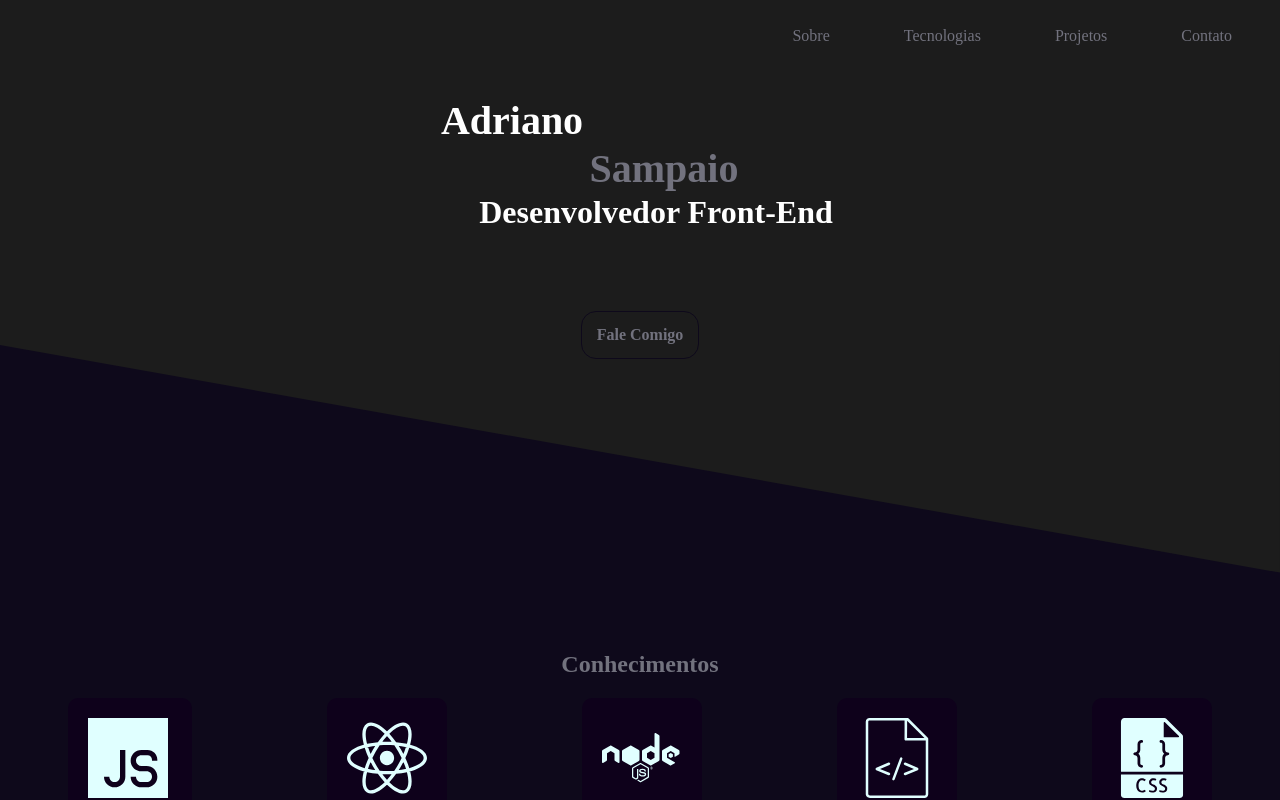
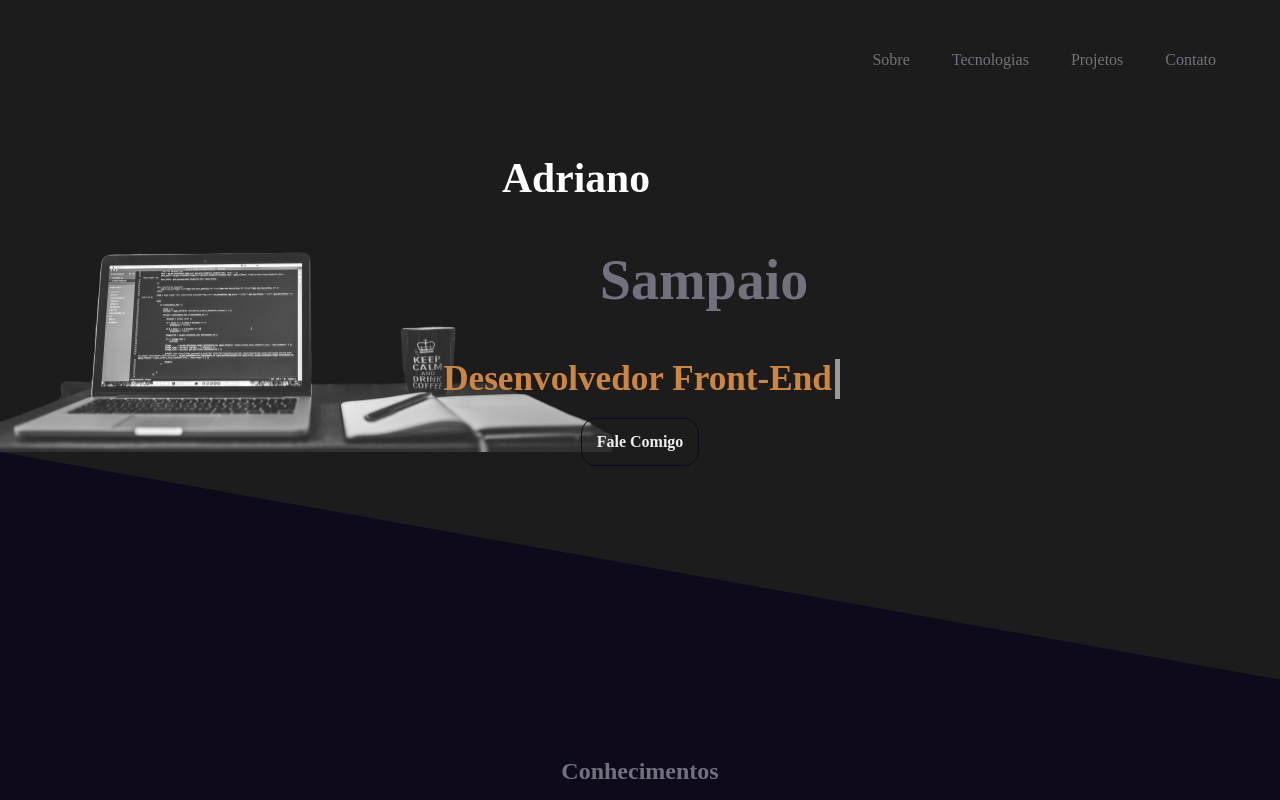
Before and after one commit to adrianodisam/adrianoOficial, a React (Create React App) app: page / in a window 1280 px wide. Shown: the top 800 px of the page. Built offline with nearby package versions, Linux system fonts and the light colour scheme; no server answers.

Commit message:
svg no bottom e animação do botão fale comigo

```diff
--- a/src/Componentes/Banner/Banner.js
+++ b/src/Componentes/Banner/Banner.js
@@ -5,15 +5,20 @@ const Banner = () => {
   return (
     <>
       <section className={styles.banner}>
+        <section>
           <h1>Adriano</h1>
-        <h2>Sampaio</h2>
-        <h3> Desenvolvedor Front-End</h3>
+          <h2>Sampaio </h2>
+          <h3 className="animationpiscar">Desenvolvedor Front-End</h3>
+        </section>
+
+        <div>
           <a
             className={styles.a}
             href="https://www.linkedin.com/in/adriano-silva-sampaio/"
           >
             Fale Comigo
           </a>
+        </div>
       </section>
     </>
   );
--- a/src/Componentes/Banner/Banner.module.css
+++ b/src/Componentes/Banner/Banner.module.css
@@ -1,34 +1,40 @@
 .banner {
-  background: #1c1c1c;
+  display: flex;
+  justify-content: center;
+  position: relative;
+  align-items: center;
+  flex-direction: column;
+  background-color: #1c1c1c;
+  background-image: url(../img/pexels-negative-space-169573-removebg-preview.png);
+  background-repeat: no-repeat;
 }
 
 .banner h1 {
-  position: relative;
-  font-size: 2.5rem;
-  right: 8rem;
-  grid-column-start: 1;
+  margin-right: 8rem;
+  font-size: 2.6rem;
 }
 .banner h2 {
-  position: relative;
-  bottom: 2rem;
-  margin-left: 3rem;
-  font-size: 2.5rem;
+  font-size: 3.5rem;
+  margin-left: 8rem;
   color: #72727e;
 }
 
 .banner h3 {
-  position: relative;
-  bottom: 4rem;
-  left: 1rem;
-  font-size: 2rem;
+  font-size: 2.2em;
+
+  font-weight: bold;
+  color: #cd853f;
+  border-right: 5px solid #eee;
+  white-space: nowrap;
+  overflow: hidden;
 }
-.banner a {
+.banner div a {
   position: relative;
   text-decoration: none;
   padding: 0.9rem;
   font-weight: bolder;
   border-radius: 15px;
-  color: #72727e;
+  color: #eee;
   border: 1px solid #0e091b;
   transition: 1s;
 }
--- a/src/Componentes/Header/Menu.js
+++ b/src/Componentes/Header/Menu.js
@@ -32,7 +32,7 @@ const Menu = () => {
           smooth={true}
           offset={90}
           duration={1000}
-          className={`${mobile ? styles.linkStyle : styles.ulMobileLink}`}
+          className={`${mobile ? styles.linkStyle : styles.ulMobileLink} `}
         >
           Sobre
         </Link>
@@ -43,7 +43,7 @@ const Menu = () => {
           smooth={true}
           offset={90}
           duration={1000}
-          className={`${mobile ? styles.linkStyle : styles.ulMobileLink}`}
+          className={`${mobile ? styles.linkStyle : styles.ulMobileLink} `}
         >
           Tecnologias
         </Link>
--- a/src/Componentes/Header/Menu.module.css
+++ b/src/Componentes/Header/Menu.module.css
@@ -51,15 +51,16 @@
   list-style: none;
   position: relative;
   margin-right: 1rem;
-  height: 2rem;
+  height: 1rem;
   flex-direction: row;
   justify-content: cente;
   align-items: center;
+  padding: 2rem;
 }
 
 .ulMobile :hover {
   transition: 2s;
-  color: white;
+  color: #eee;
 }
 .ulMobilestyle {
   display: flex;
@@ -93,15 +94,8 @@
   list-style: none;
   color: #72727e;
   margin-left: 10px;
-  padding: 2rem;
+  padding: 1rem;
   width: 50%;
+  border-radius: 1rem;
   margin-top: 0.5rem;
 }
-
-.ulMobilestyle li:hover {
-  transition: 0.9s;
-  border-bottom: 1px solid #eee;
-}
-.linkStyle {
-  margin-bottom: 9px;
-}
--- a/src/index.css
+++ b/src/index.css
@@ -312,6 +312,7 @@ body {
     transform: none;
   }
 }
+
 @keyframes fadeInLeft {
   0% {
     opacity: 0;
@@ -324,3 +325,24 @@ body {
     transform: none;
   }
 }
+.animationpiscar {
+  animation: bordeerright 500ms steps(40) infinite normal,
+    escrever 4s steps(40) 1s normal both;
+}
+
+@keyframes bordeerright {
+  0% {
+    border-right-color: #eee;
+  }
+  100% {
+    border-right-color: transparent;
+  }
+}
+@keyframes escrever {
+  from {
+    width: 0;
+  }
+  to {
+    width: 11.2em;
+  }
+}
```
Also changed, not shown: src/Componentes/img/pexels-negative-space-169573-removebg-preview.png (added). Lines whose indentation alone changed are shown as unchanged.
